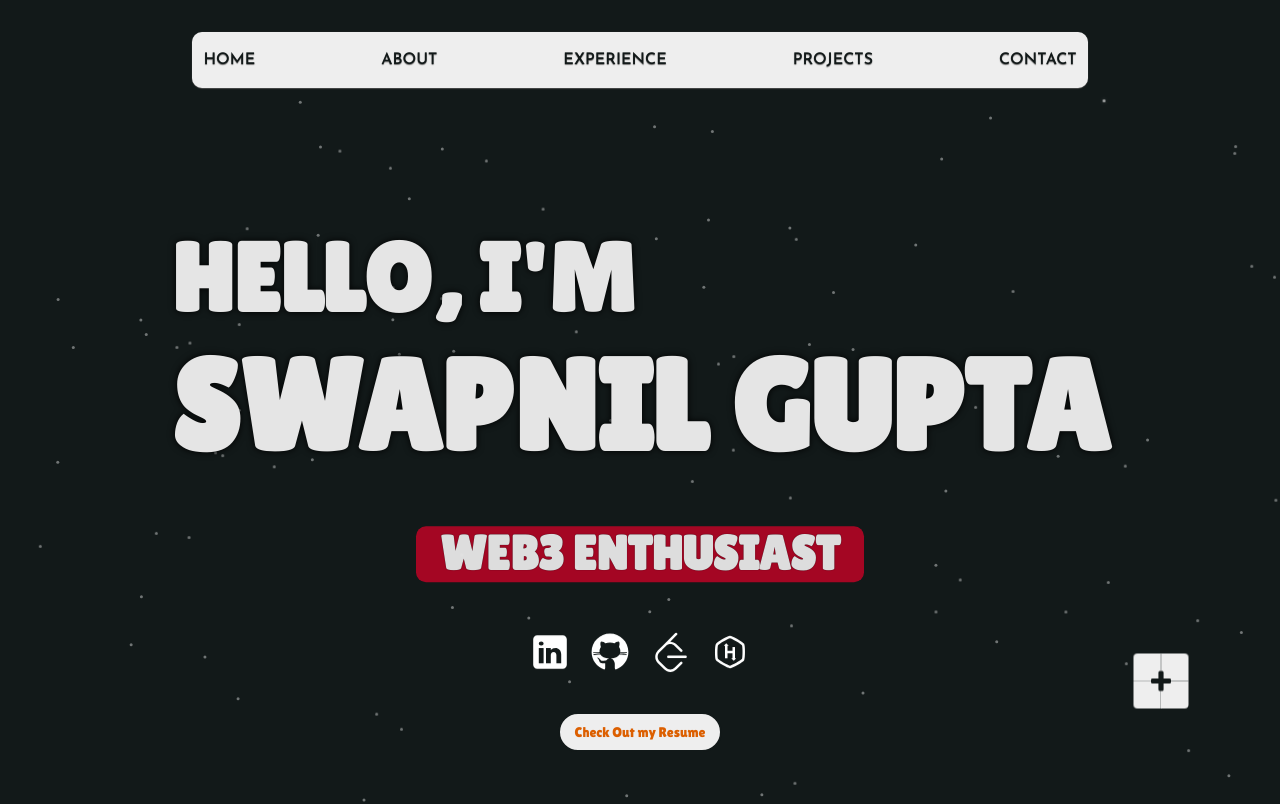
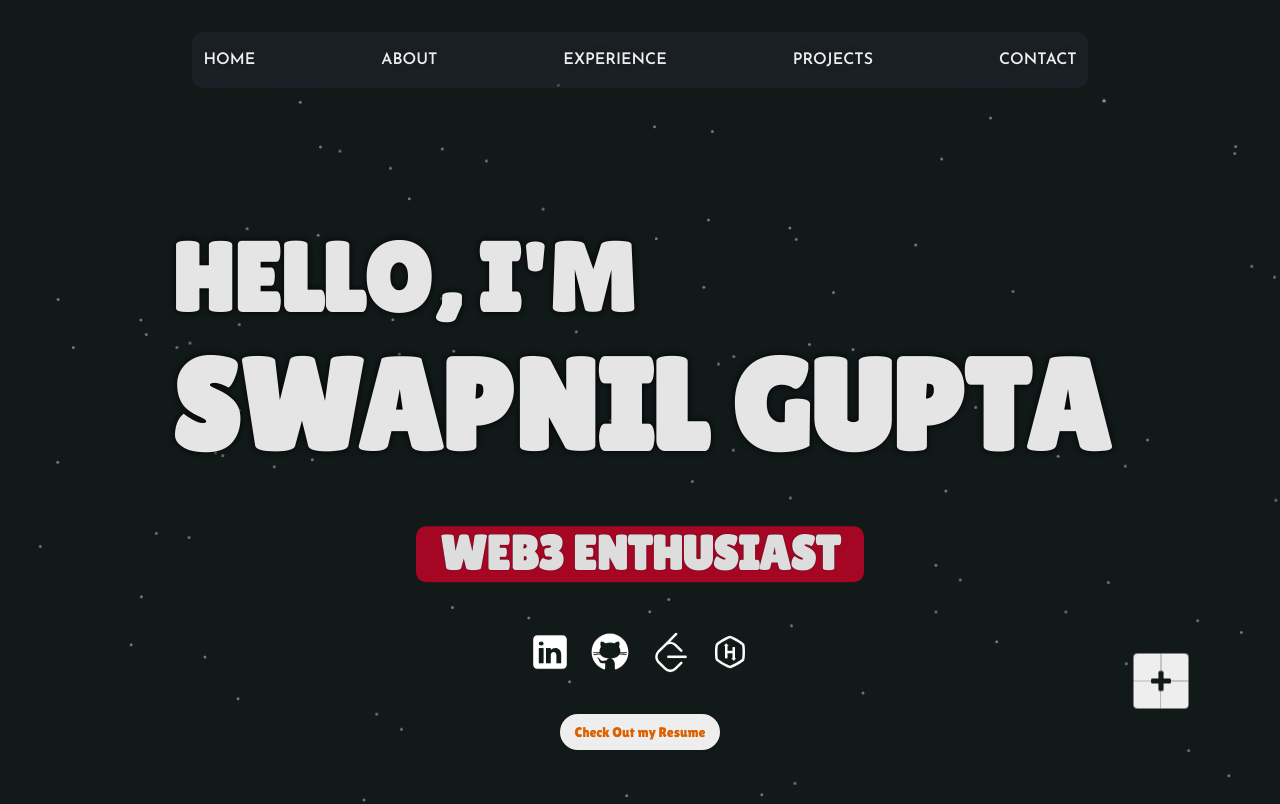
Before and after one commit to swapnilgupta14/Personal-Porfolio-using-Next.js, a Next.js app: page / in a window 1280 px wide. Shown: the top 804 px of the page. Built offline with nearby package versions, Linux system fonts and the light colour scheme; a web font is replaced by a local one.

Commit message:
style : bg change navbar

```diff
--- a/src/styles/header.scss
+++ b/src/styles/header.scss
@@ -11,10 +11,10 @@
     width: 70%;
     margin: 2rem auto;
     padding: $padding-default;
-    background: $secondary-color;
-    backdrop-filter: blur(10px);
+    background: #2d313d5d;
+    /* Bluish tint with 20% opacity */
+    backdrop-filter: blur(100px);    backdrop-filter: blur(100px);
     border-radius: $border-radius;
-    box-shadow: 0px 0.5px 1px rgb(116, 115, 115);
     display: flex;
     justify-content: center;
     align-items: center;
@@ -42,15 +42,14 @@
 
         .navbar-link {
           text-decoration: none;
-          color: $accent-color;
+          color: $secondary-color;
           font-weight: 600;
           margin: 15px;
           padding: $link-padding;
           position: relative;
           transition: color $transition-time;
           transition: all $transition-time ease;
-          text-shadow: 0px 0.5px 1px rgb(116, 115, 115);
-
+          text-shadow: 0 0 10px rgba(0, 0, 0, 0.2);
         }
 
         .navbar-link:hover {
@@ -96,7 +95,6 @@
       margin-top: 1rem;
       margin-bottom: 0;
       flex-direction: row;
-      box-shadow: 0px 0.5px 1px rgb(116, 115, 115);
       position: fixed;
       left: 0;
       right: 0;
```
